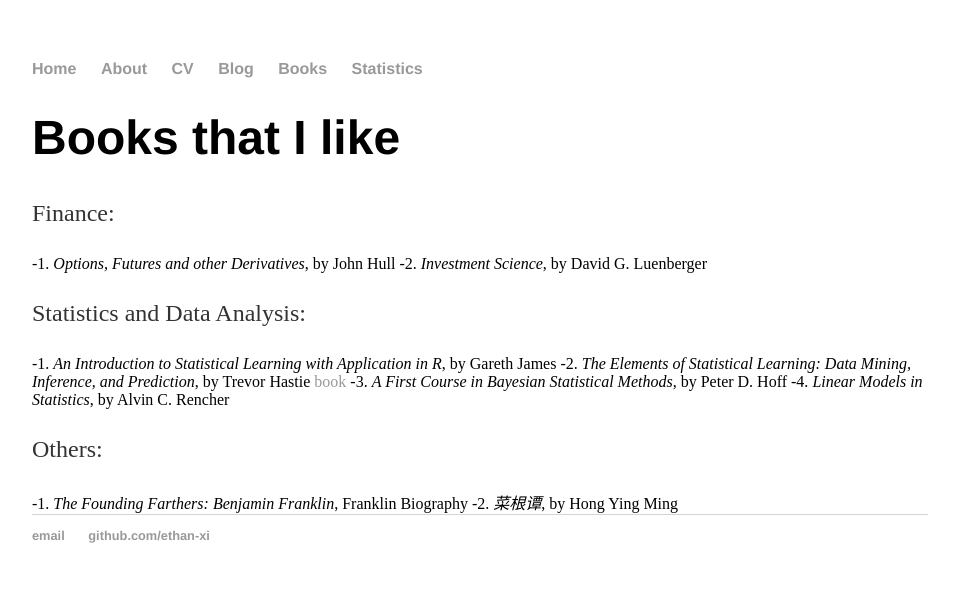
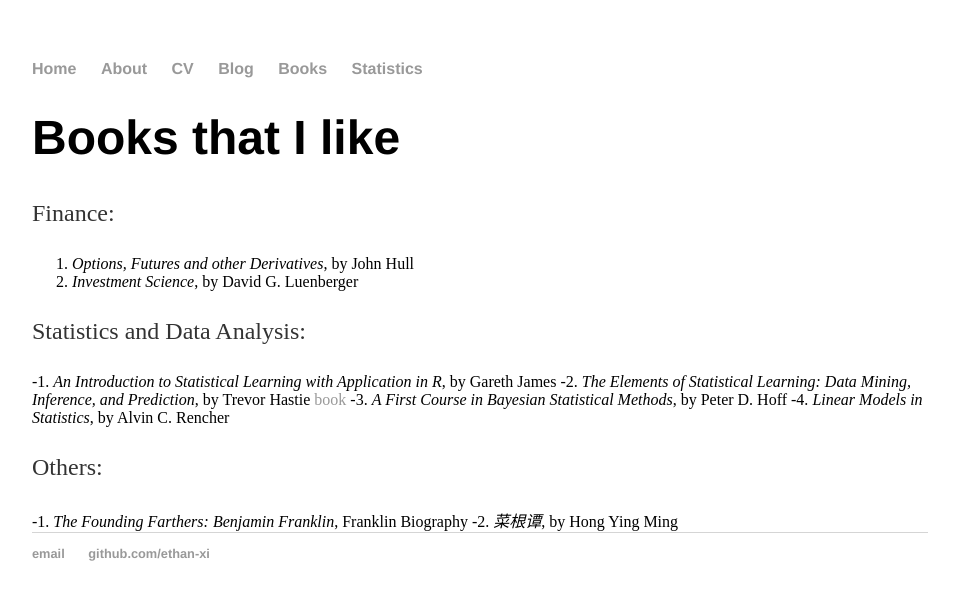
Before and after one commit to Ethan-Xi/Ethan-Xi.github.io, a Jekyll site: the page built from books/index.html, in a window 1280 px wide. Shown: the top 600 px of the page, without its empty margins (160-1113 px from the left). Built offline with Jekyll 4.4.1, drawn with Linux system fonts in a browser that asks for light colours.

Commit message:
Update index.html

```diff
--- a/books/index.html
+++ b/books/index.html
@@ -5,8 +5,10 @@ title: Books
 <div class="blurb">
 <h1>Books that I like</h1>
 <p>Finance: </p>
--1. <em>Options, Futures and other Derivatives</em>, by John Hull
--2. <em>Investment Science</em>, by David G. Luenberger
+<ol>
+<li><em>Options, Futures and other Derivatives</em>, by John Hull</li>
+<li><em>Investment Science</em>, by David G. Luenberger</li>
+</ol>
 
 <p>Statistics and Data Analysis: </p>
 -1. <em>An Introduction to Statistical Learning with Application in R</em>, by Gareth James
```
